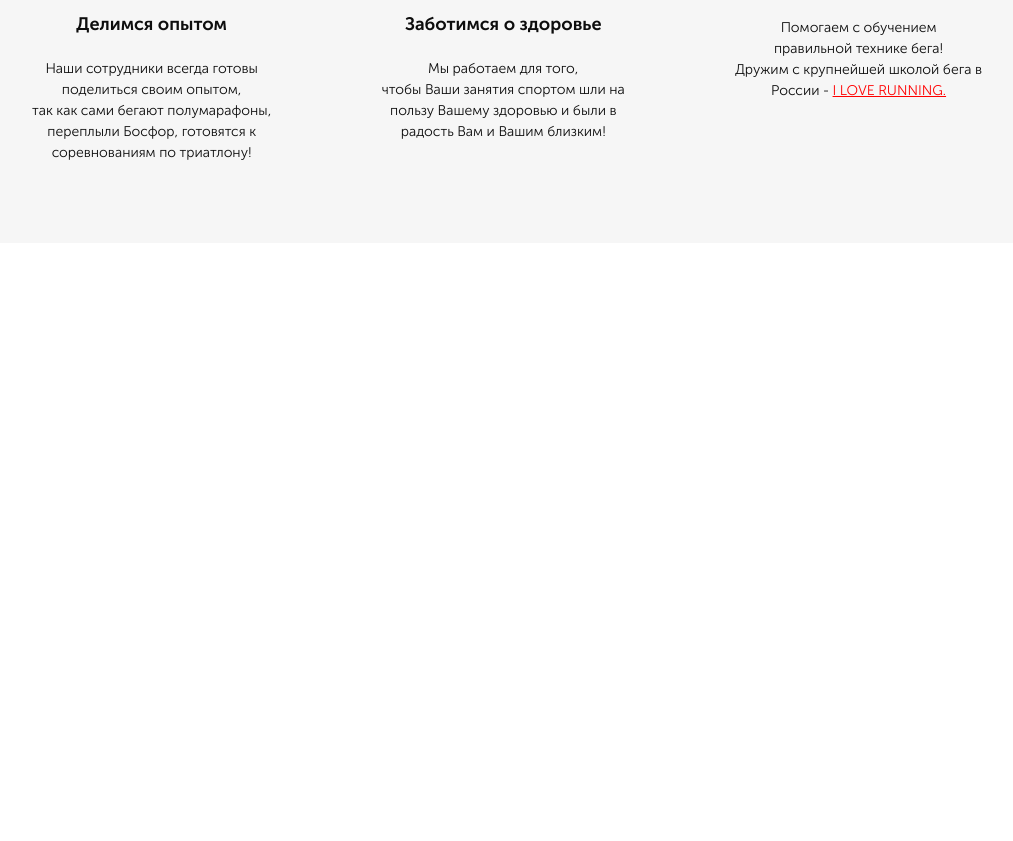
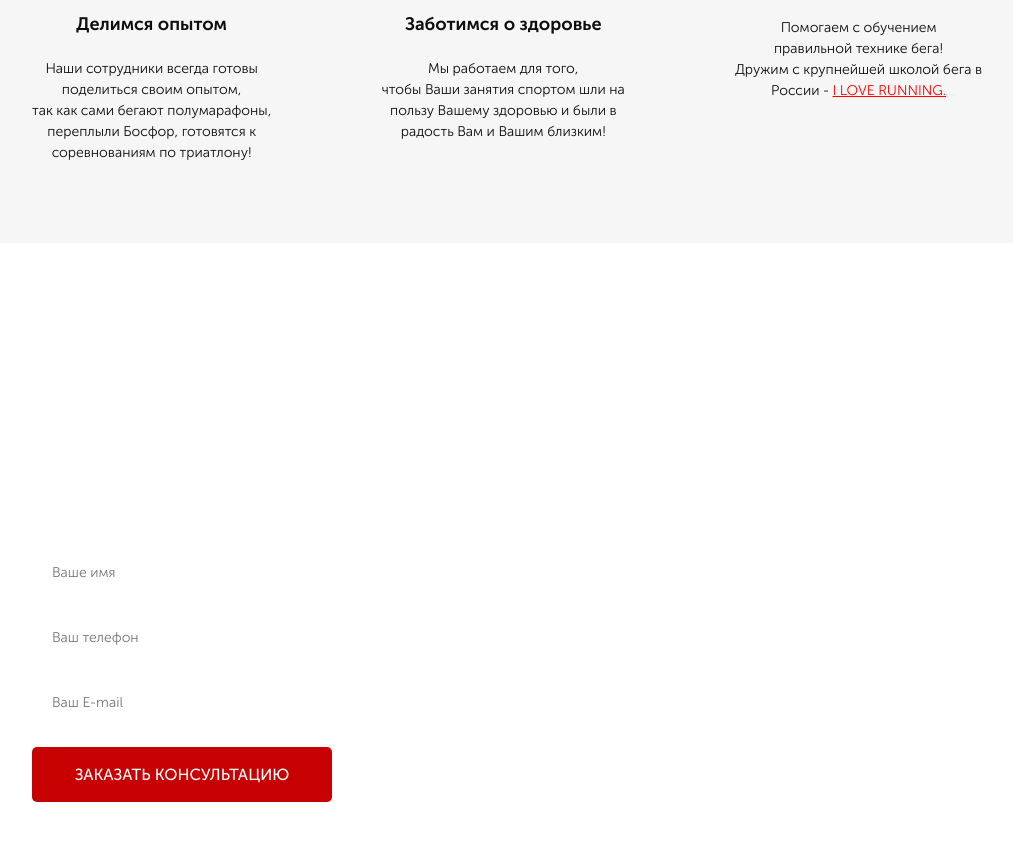
Before and after one commit to ssamarin/pulse_landing-page, a website: page src/index.html in a window 1280 px wide. Shown: the part 967-1808 px from the top of the page, without its empty margins (133-1146 px from the left). Drawn offline with Linux system fonts and the light colour scheme.

Commit message:
make a form

```diff
--- a/src/index.html
+++ b/src/index.html
@@ -110,7 +110,13 @@
                 Просто заполните форму заявки <br>
                 и мы перезвоним вам в течении 10 минут
             </div>
-            <form action="#"></form>
+            <form class="feed-form" action="#">
+                <input name="name" required placeholder="Ваше имя" type="text">
+                <input name="phone" required placeholder="Ваш телефон" type="tel">
+                <input name="email" required placeholder="Ваш E-mail" type="email">
+
+                <button class="button button_submit">Заказать консультацию</button>
+            </form>
         </div>
     </div>
 </body>
--- a/src/sass/blocks/_buttons.scss
+++ b/src/sass/blocks/_buttons.scss
@@ -14,4 +14,10 @@
         height: 50px;
         font-size: 16px;
     }
+    &_submit {
+        width: 100%;
+        height: 55px;
+        font-size: 16px;
+        color: #FFFFFF
+    }
 }
--- /dev/null
+++ b/src/sass/blocks/_forms.scss
@@ -0,0 +1,20 @@
+.feed-form {
+    margin-top: 36px;
+    display: flex;
+    flex-direction: column;
+    width: 300px;
+    input {
+        height: 50px;
+        border-radius: 5px;
+        background-color: #ffffff;
+        margin-bottom: 15px;
+        border: none;
+        padding: 0 20px;
+        color: #4b4b4b;
+        font-size: 14px;
+        font-weight: 300;
+        &:nth-child(3) {
+            margin-bottom: 20px;
+        }
+    }
+}
--- a/src/sass/style.scss
+++ b/src/sass/style.scss
@@ -12,3 +12,4 @@
 @import 'blocks/buttons';
 @import 'blocks/advantages';
 @import 'blocks/consultation';
+@import 'blocks/forms';
```
Also changed, not shown: src/css/style.min.css.
